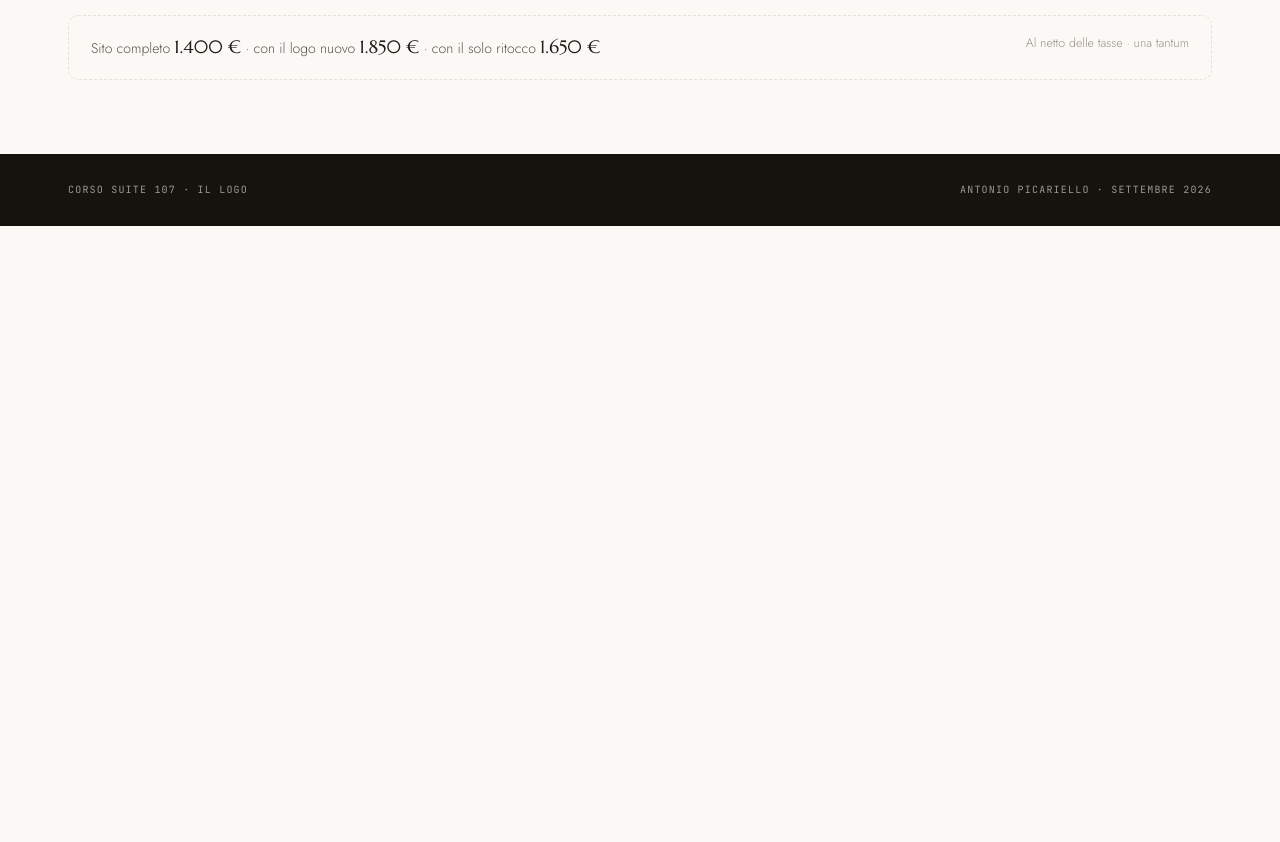
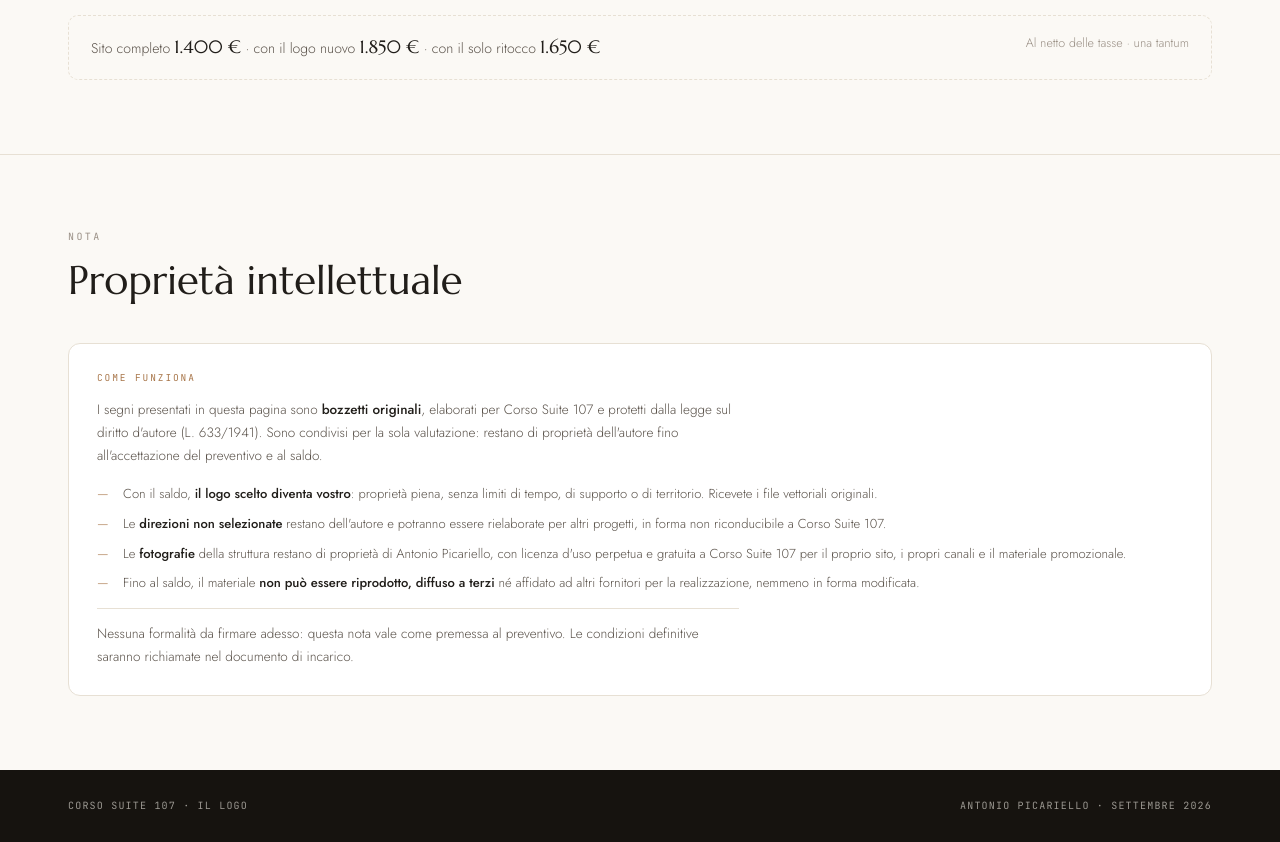
Before and after one commit to FR-Immobiliare/corso107-anteprime, a plain HTML site: page progetto/logo.html in a window 1280 px wide. Shown: the part 3850-4692 px from the top of the page. Before the commit the page ends 4076 px from the top, so only its background shows below. Drawn offline with nearby package versions, Linux system fonts and the light colour scheme.

Commit message:
Nota di proprietà intellettuale su anteprime e logo
Postilla in calce a indice, proposte, cinematica e scheda progetto; sezione
estesa nella pagina del logo, con le condizioni di cessione e i limiti d'uso.

Co-Authored-By: Claude Opus 5 <noreply@anthropic.com>

```diff
--- a/progetto/logo.html
+++ b/progetto/logo.html
@@ -86,6 +86,16 @@ section+section{border-top:1px solid var(--line)}
 .price ul li i{font-style:normal;color:var(--gold)}
 .tot{margin-top:18px;padding:17px 22px;border:1px dashed var(--line);border-radius:10px;font-size:14px;color:var(--soft);display:flex;justify-content:space-between;gap:16px;flex-wrap:wrap}
 .tot b{color:var(--ink);font-weight:500;font-family:'Marcellus',serif;font-size:18px}
+
+.ip-box{border:1px solid var(--line);border-radius:12px;background:var(--panel);padding:26px 28px;display:grid;gap:14px}
+.ip-box .k{font-family:'JetBrains Mono',monospace;font-size:9.5px;letter-spacing:.2em;text-transform:uppercase;color:var(--gold)}
+.ip-box p{font-size:13.5px;line-height:1.7;color:var(--soft);max-width:82ch}
+.ip-box b{color:var(--ink);font-weight:500}
+.ip-box ul{list-style:none;display:grid;gap:9px;margin-top:2px;font-size:13px;color:var(--soft)}
+.ip-box ul li{display:grid;grid-template-columns:16px 1fr;gap:10px}
+.ip-box ul li i{font-style:normal;color:var(--gold)}
+.ip-foot{max-width:82ch;font-size:11px;line-height:1.65;color:var(--mute);padding-top:14px;border-top:1px solid var(--line)}
+
 footer{background:var(--dark);color:rgba(245,241,234,.6);padding:28px 0;font-family:'JetBrains Mono',monospace;font-size:10px;letter-spacing:.12em;text-transform:uppercase}
 footer .wrap{display:flex;justify-content:space-between;gap:14px;flex-wrap:wrap}
 </style>
@@ -440,6 +450,27 @@ footer .wrap{display:flex;justify-content:space-between;gap:14px;flex-wrap:wrap}
   </div>
 </section>
 
+
+<section>
+  <div class="wrap">
+    <div class="head">
+      <div class="eyebrow">Nota</div>
+      <h2>Proprietà intellettuale</h2>
+    </div>
+    <div class="ip-box">
+      <div class="k">Come funziona</div>
+      <p>I segni presentati in questa pagina sono <b>bozzetti originali</b>, elaborati per Corso Suite 107 e protetti dalla legge sul diritto d'autore (L. 633/1941). Sono condivisi per la sola valutazione: restano di proprietà dell'autore fino all'accettazione del preventivo e al saldo.</p>
+      <ul>
+        <li><i>—</i><span>Con il saldo, <b>il logo scelto diventa vostro</b>: proprietà piena, senza limiti di tempo, di supporto o di territorio. Ricevete i file vettoriali originali.</span></li>
+        <li><i>—</i><span>Le <b>direzioni non selezionate</b> restano dell'autore e potranno essere rielaborate per altri progetti, in forma non riconducibile a Corso Suite 107.</span></li>
+        <li><i>—</i><span>Le <b>fotografie</b> della struttura restano di proprietà di Antonio Picariello, con licenza d'uso perpetua e gratuita a Corso Suite 107 per il proprio sito, i propri canali e il materiale promozionale.</span></li>
+        <li><i>—</i><span>Fino al saldo, il materiale <b>non può essere riprodotto, diffuso a terzi</b> né affidato ad altri fornitori per la realizzazione, nemmeno in forma modificata.</span></li>
+      </ul>
+      <p class="ip-foot">Nessuna formalità da firmare adesso: questa nota vale come premessa al preventivo. Le condizioni definitive saranno richiamate nel documento di incarico.</p>
+    </div>
+  </div>
+</section>
+
 <footer>
   <div class="wrap">
     <span>Corso Suite 107 · Il logo</span>
```
Also changed, not shown: cinematic/index.html (+6 -0 lines), home.html (+11 -0 lines), index.html (+7 -0 lines), progetto/index.html (+7 -0 lines).
